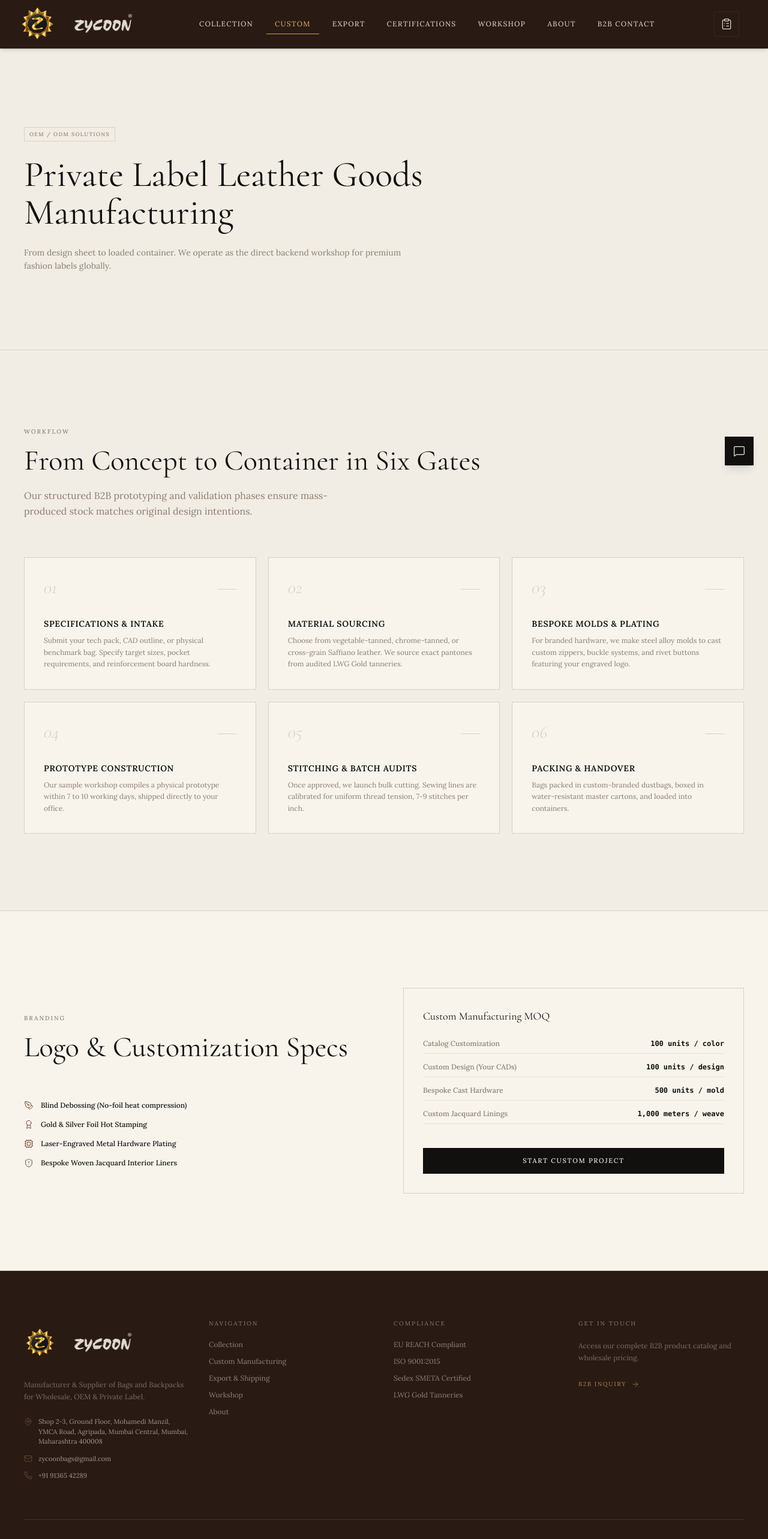
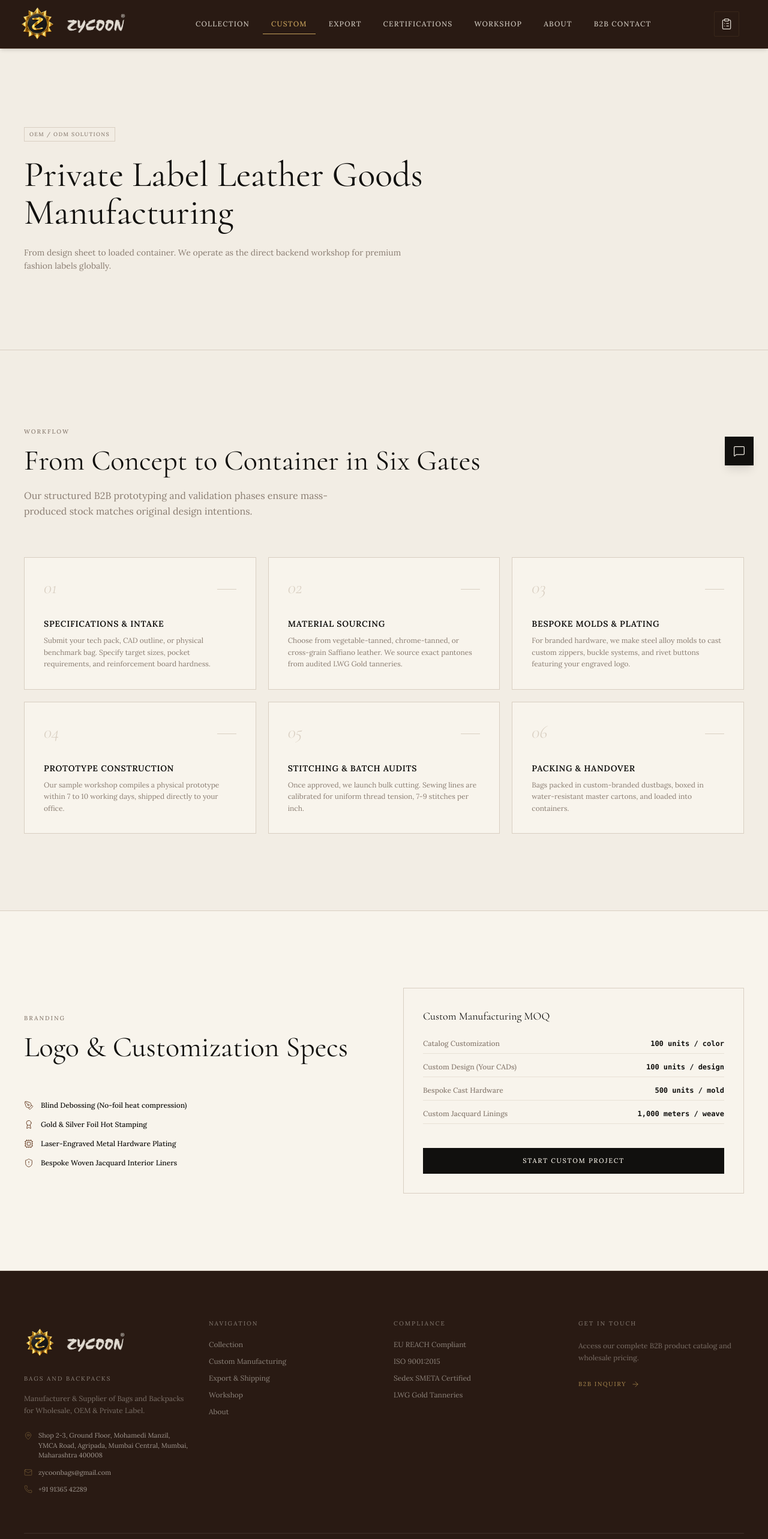
Before and after one commit to NextGen-Digital-Services/B2B, a React (Vite) app: page /custom-manufacturing in a window 1280 px wide. Shown: the top 2566 px of the page at 60% size. Built offline with nearby package versions, Linux system fonts and the light colour scheme; no server answers; the database is empty.

Commit message:
Fix spacing, navbar/footer gaps, diary text, and backpack sizes

```diff
--- a/src/components/home/Hero.jsx
+++ b/src/components/home/Hero.jsx
@@ -36,7 +36,7 @@ export default function Hero() {
       <div className="absolute top-3/4 left-0 right-0 h-px bg-ivory/[0.03]" />
 
       <div className="max-w-[1400px] mx-auto px-4 sm:px-6 lg:px-10 w-full min-h-screen flex items-center relative z-10">
-        <div className="grid grid-cols-1 lg:grid-cols-12 gap-6 lg:gap-4 items-center py-20 sm:py-24 lg:py-32">
+        <div className="grid grid-cols-1 lg:grid-cols-12 gap-6 lg:gap-4 items-center pt-24 sm:pt-28 lg:pt-32 pb-8 sm:pb-12 lg:pb-16">
 
           {/* Left - Creative Typography */}
           <div className="lg:col-span-6 space-y-6 lg:space-y-10">
@@ -168,12 +168,12 @@ export default function Hero() {
               />
             </motion.div>
 
-            {/* Brown Backpack - Secondary, much larger, positioned lower right */}
+            {/* Brown Backpack - Secondary, slightly smaller than teal, positioned lower right */}
             <motion.div
               initial={{ opacity: 0, y: 40 }}
               animate={{ opacity: 1, y: 0 }}
               transition={{ duration: 1.2, delay: 0.7, ease: [0.16, 1, 0.3, 1] }}
-              className="absolute top-[35%] left-[15%] sm:top-[38%] sm:left-[20%] w-[200%] sm:w-[190%] lg:w-[180%] z-10"
+              className="absolute top-[35%] left-[18%] sm:top-[38%] sm:left-[22%] w-[185%] sm:w-[175%] lg:w-[168%] z-10"
               style={{
                 animation: 'float-brown 7s ease-in-out infinite',
                 animationDelay: '-2s',
--- a/src/components/home/LeatherNotebookArchive.jsx
+++ b/src/components/home/LeatherNotebookArchive.jsx
@@ -31,7 +31,7 @@ function NotebookCover({ onOpen }) {
           className="w-20 h-20 sm:w-24 sm:h-24 object-contain mx-auto"
         />
         <div className="space-y-2 sm:space-y-3">
-          <p className="text-[10px] sm:text-[11px] text-ivory/60 font-sans tracking-[0.3em] uppercase">The Zycoon Collection</p>
+          <p className="text-[10px] sm:text-[11px] text-ivory/60 font-sans tracking-[0.3em] uppercase">The Zycoon Range</p>
           <div className="flex items-center justify-center gap-3">
             <div className="w-8 sm:w-10 h-px bg-gold/40" />
             <div className="w-1.5 h-1.5 border border-gold/50 rotate-45" />
--- a/src/components/layout/Footer.jsx
+++ b/src/components/layout/Footer.jsx
@@ -15,7 +15,7 @@ export default function Footer() {
 
           {/* Brand */}
           <div className="lg:col-span-1">
-            <Link to="/" className="inline-flex items-center gap-2 mb-5">
+            <Link to="/" className="inline-flex items-center gap-0 mb-3">
               <img
                 src="/brand-icon.png"
                 alt="Zycoon Icon"
@@ -24,9 +24,10 @@ export default function Footer() {
               <img
                 src="/zycoon-logo-white.png"
                 alt="Zycoon"
-                className="h-20 w-auto object-contain opacity-90"
+                className="h-20 w-auto object-contain opacity-90 -ml-1"
               />
             </Link>
+            <p className="text-[10px] text-ivory/50 font-sans tracking-[0.2em] uppercase mb-4">Bags and Backpacks</p>
             <p className="text-xs text-ivory/40 leading-relaxed mb-6">
               Manufacturer & Supplier of Bags and Backpacks for Wholesale, OEM & Private Label.
             </p>
--- a/src/components/layout/Navbar.jsx
+++ b/src/components/layout/Navbar.jsx
@@ -34,7 +34,7 @@ export default function Navbar() {
 
             {/* Logo */}
             <div className="flex-shrink-0">
-              <Link to="/" className="flex items-center select-none group gap-2">
+              <Link to="/" className="flex items-center select-none group gap-0">
                 <img
                   src="/brand-icon.png"
                   alt="Zycoon Icon"
@@ -43,7 +43,7 @@ export default function Navbar() {
                 <img
                   src="/zycoon-logo-white.png"
                   alt="Zycoon"
-                  className="h-16 md:h-20 w-auto object-contain opacity-90 group-hover:opacity-100 transition-opacity duration-300"
+                  className="h-16 md:h-20 w-auto object-contain opacity-90 group-hover:opacity-100 transition-opacity duration-300 -ml-1"
                 />
               </Link>
             </div>
```
